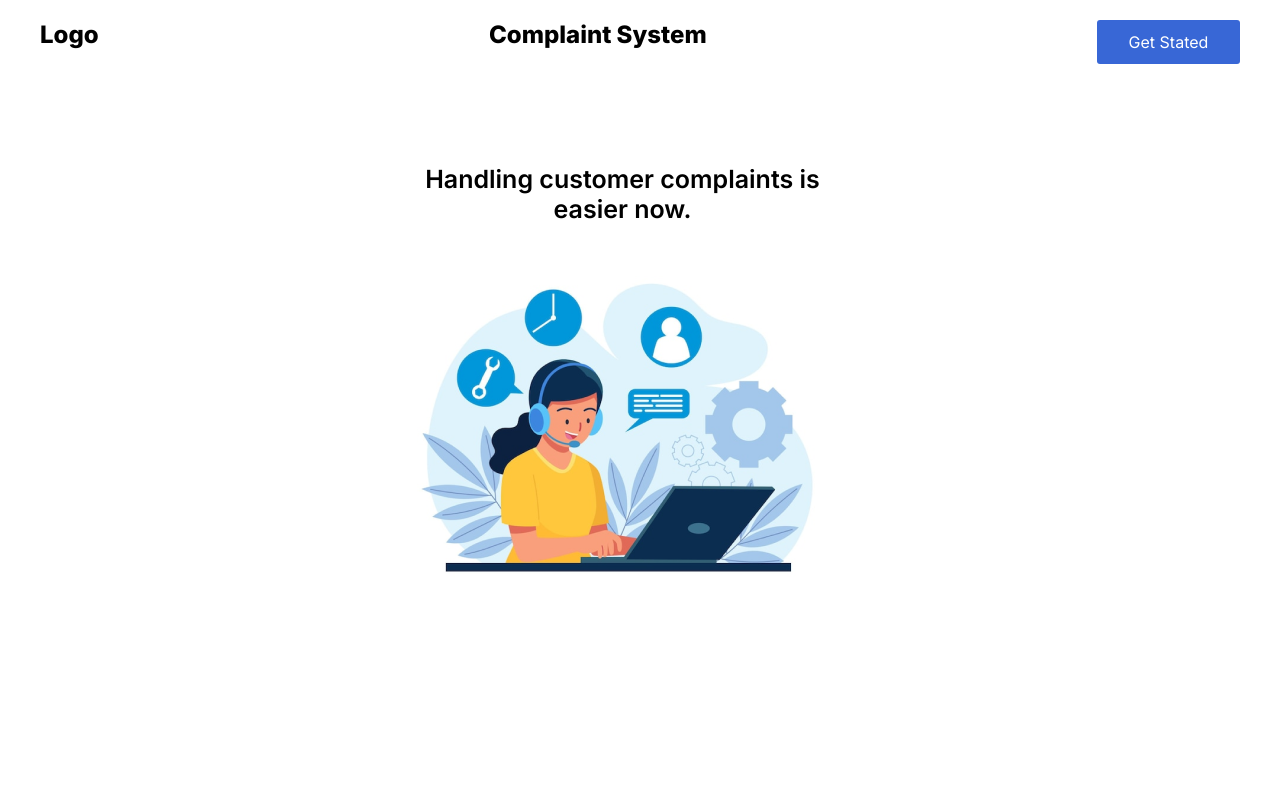
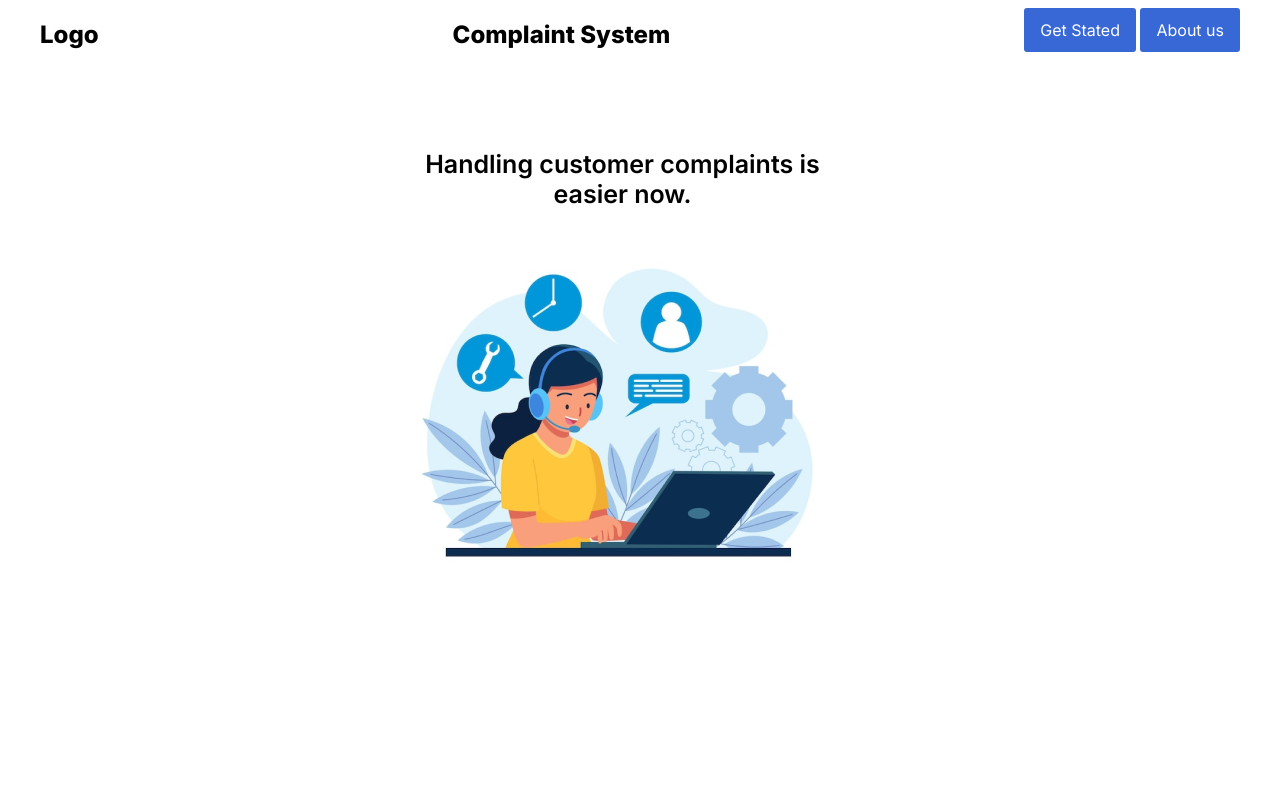
Before and after one commit to Prakashd05/Complaint_Registration_System, a plain HTML site: page index.html in a window 1280 px wide. Shown: the top 800 px of the page. Drawn offline with Linux system fonts and the light colour scheme.

Commit message:
Added about us link

```diff
--- a/index.html
+++ b/index.html
@@ -17,7 +17,11 @@
     <nav>
         <h1>Logo</h1>
         <h1>Complaint System</h1>
-        <a href="getstarted.html" class="btn">Get Stated</a>
+        <div class="nav">
+            <a href="getstarted.html" class="btn">Get Stated</a>
+            <a href="getstarted.html" class="btn">About us</a>
+        </div>
+
     </nav>
     <div class="container">
         <div class="center">
```
